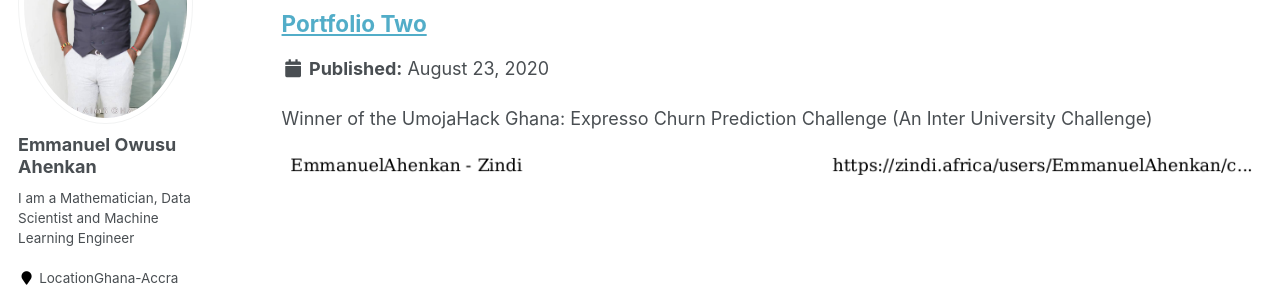
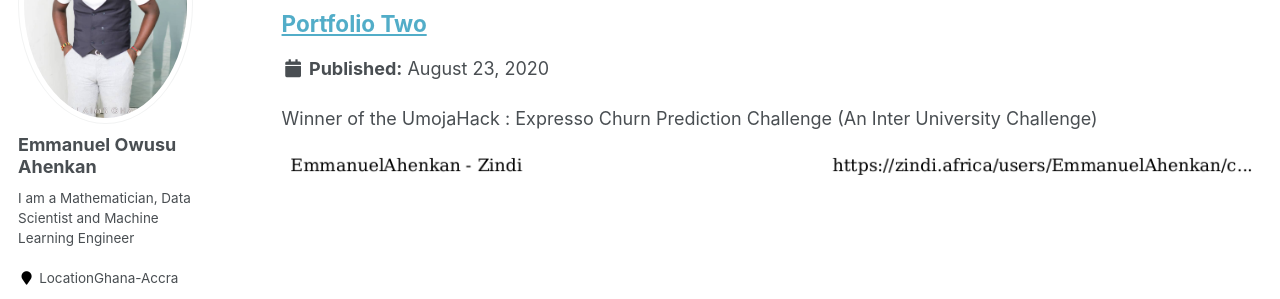
Before and after one commit to EmmanuelOwusu/EmmanuelOwusu.github.io, a Jekyll site: the page built from _pages/portfolio.html, in a window 1280 px wide and 900 px high, scrolled down 1277 px. Shown: the part 152-451 px from the top of the window. Built offline with Jekyll 4.4.1, drawn with Linux system fonts in a browser that asks for light colours; some web fonts are replaced.

Commit message:
Latest Update on Portfolio 2
Latest Update on Portfolio 2

```diff
--- a/_portfolio/portfolio-2.html
+++ b/_portfolio/portfolio-2.html
@@ -1,5 +1,5 @@
 ---
 title: "Portfolio  Two"
-excerpt: " Winner of the UmojaHack Ghana: Expresso Churn Prediction Challenge (An Inter University  Challenge) <br/><img src='/images/Zindi_Hackatron.png'>"
+excerpt: " Winner of the UmojaHack : Expresso Churn Prediction Challenge (An Inter University  Challenge) <br/><img src='/images/Zindi_Hackatron.png'>"
 collection: portfolio
 ---
```
